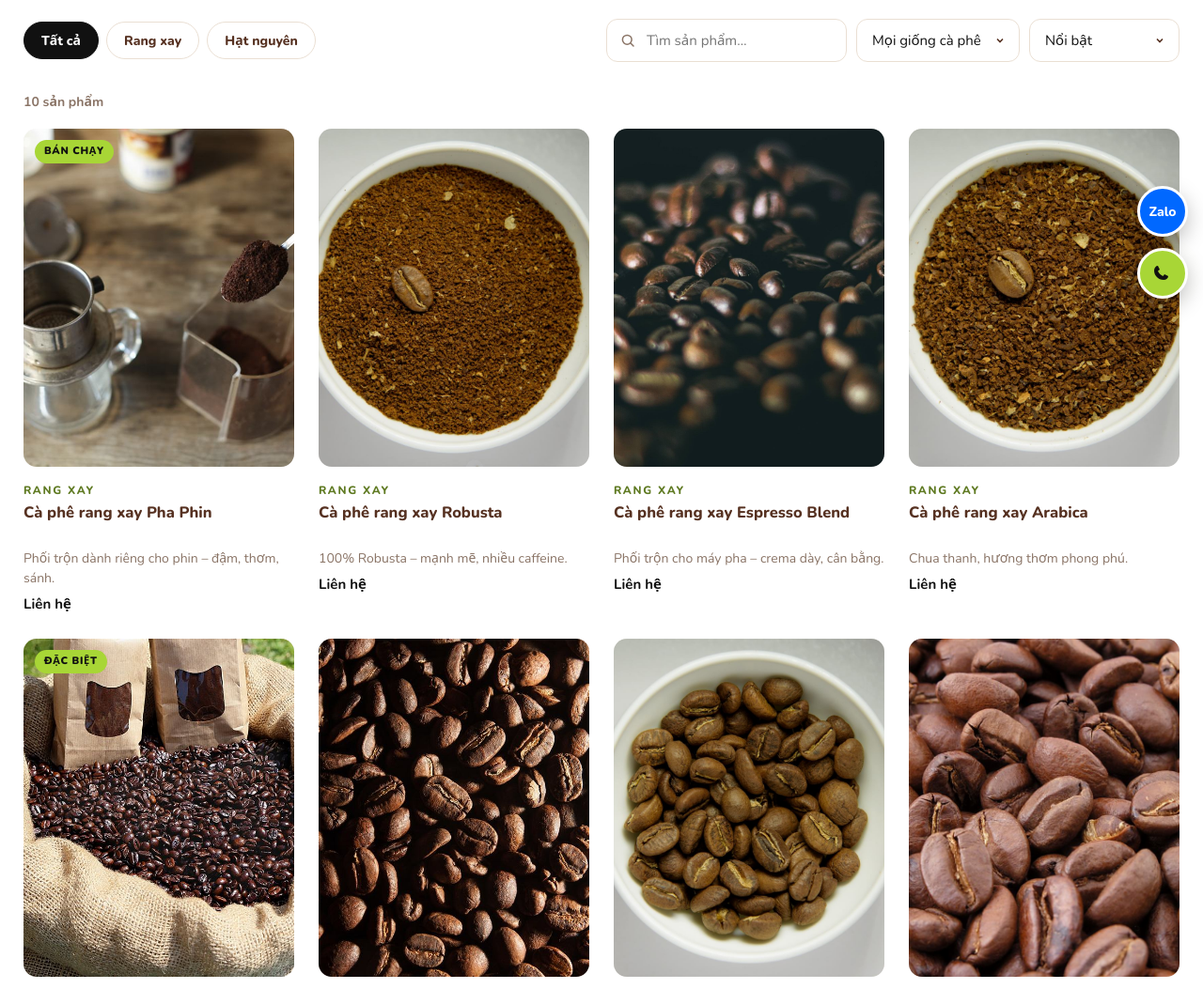
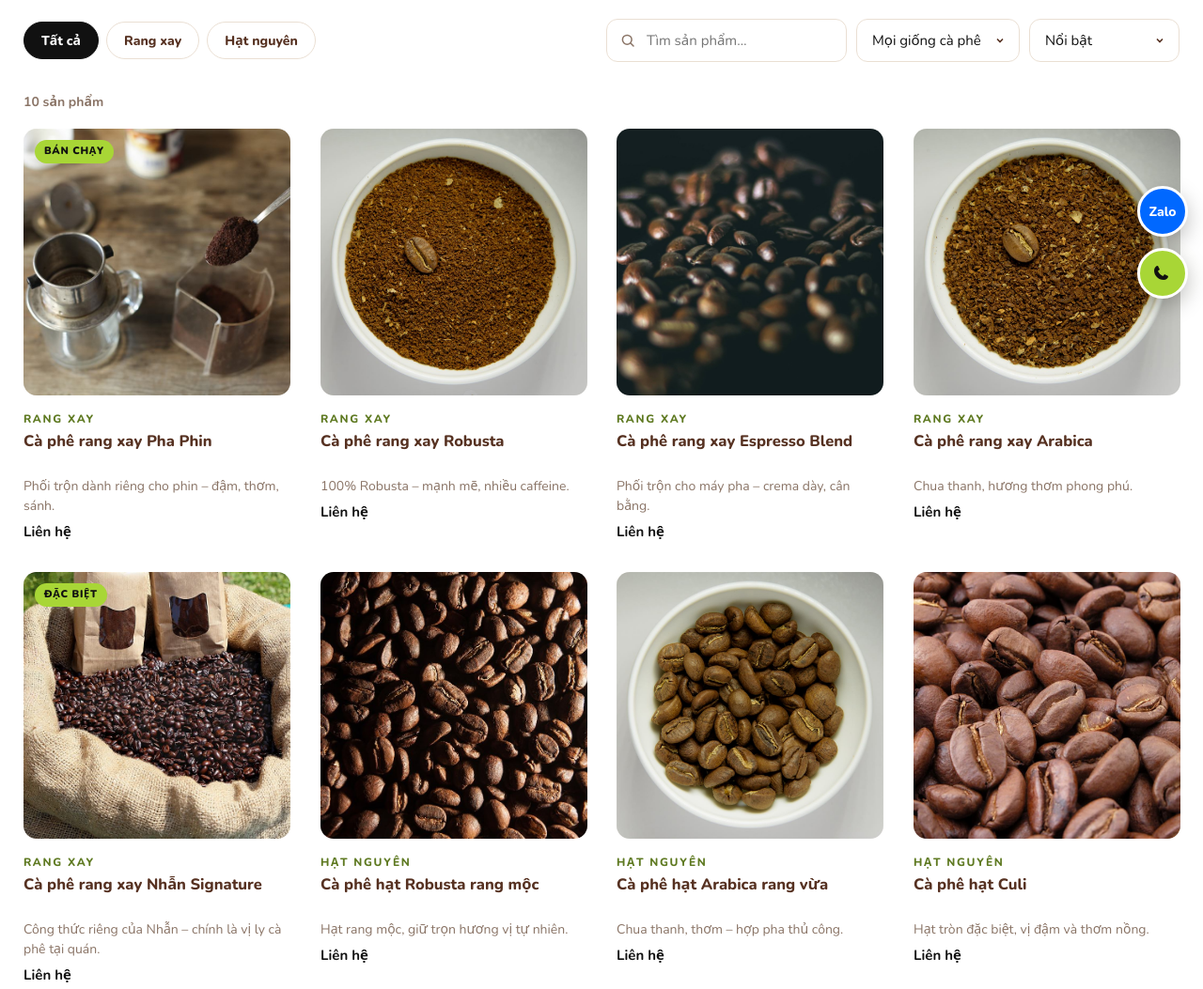
Before and after one commit to coffeenhantogo/coffeenhantogo.github.io, a plain HTML site: page san-pham.html in a window 1280 px wide. Shown: the part 460-1513 px from the top of the page at 94% size. Drawn offline with nearby package versions, Linux system fonts and the light colour scheme.

Commit message:
Smaller product images: square frames instead of 4:5
Co-Authored-By: Claude Opus 5.5 <noreply@anthropic.com>

```diff
--- a/assets/css/style.css
+++ b/assets/css/style.css
@@ -210,7 +210,7 @@ a.tb-item:hover { color: var(--lime); }
 /* Product card */
 .p-card { position: relative; min-width: 0; }
 .p-media-wrap { position: relative; border-radius: var(--radius); overflow: hidden; background: var(--card); }
-.p-media { position: relative; display: block; aspect-ratio: 4 / 5; }
+.p-media { position: relative; display: block; aspect-ratio: 1 / 1; }
 .p-media img { width: 100%; height: 100%; object-fit: cover; transition: transform .7s var(--ease); }
 .p-card:hover .p-media img { transform: scale(1.07); }
 .p-media::after { content: ""; position: absolute; inset: 0; background: linear-gradient(0deg, rgba(24,14,8,.35), rgba(24,14,8,0) 45%); opacity: 0; transition: opacity .35s; }
@@ -433,7 +433,7 @@ a.tb-item:hover { color: var(--lime); }
 .result-count { font-size: 14px; color: var(--muted); font-weight: 700; }
 .empty-state { text-align: center; padding: 60px 20px; color: var(--muted); grid-column: 1 / -1; }
 .empty-state b { display: block; color: var(--brown); font-size: 19px; margin-bottom: 6px; }
-.grid-4 { display: grid; grid-template-columns: repeat(4, minmax(0, 1fr)); gap: 26px; }
+.grid-4 { display: grid; grid-template-columns: repeat(4, minmax(0, 1fr)); gap: 32px; }
 
 /* menu groups */
 .menu-group + .menu-group { margin-top: 64px; }
```
